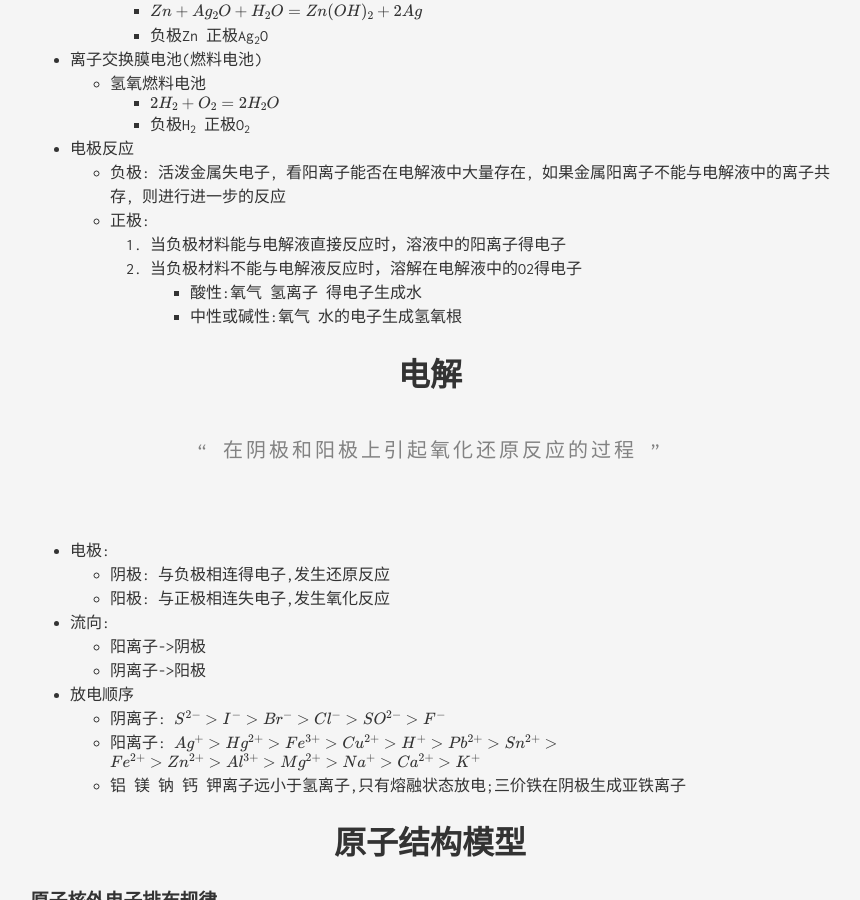
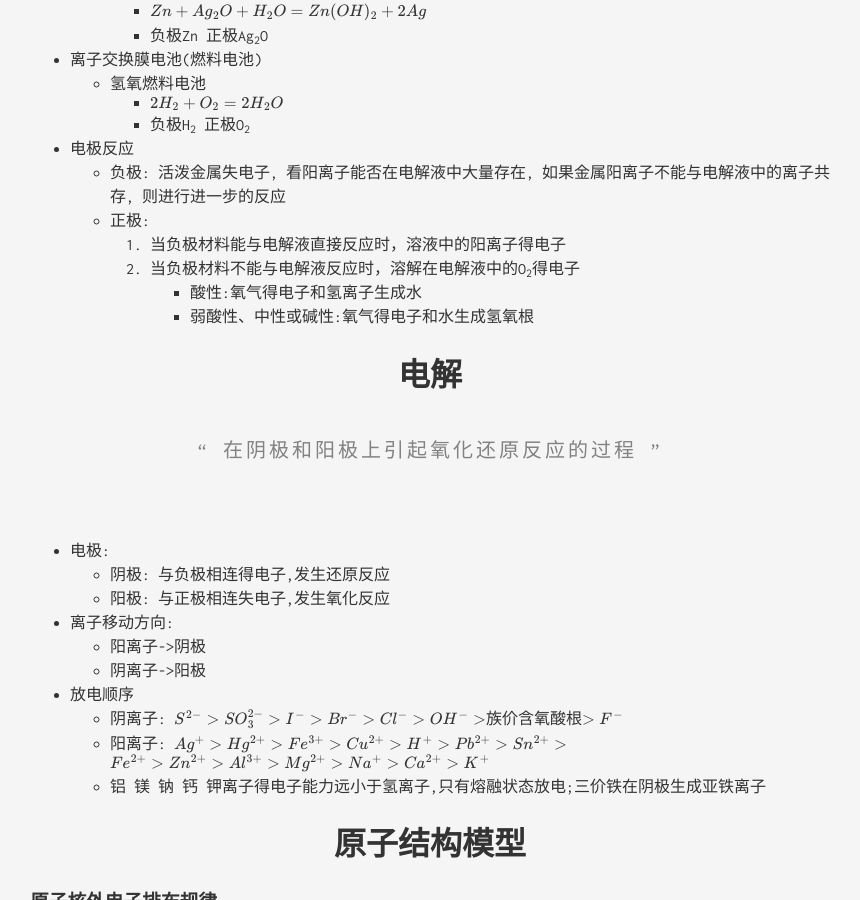
Before and after one commit to TengXuanyu/teng.github.io, a Jekyll site: the page built from _posts/2020-03-21-化学复习.md, in a window 1280 px wide and 900 px high, scrolled down 1037 px. Shown: the whole window, without its empty margins (210-1070 px from the left). Built offline with Jekyll 4.4.1, drawn with Linux system fonts in a browser that asks for light colours; formulas are drawn with MathJax 3; some of the changed text lies outside the part shown.

Commit message:
Update 2020-03-21-化学复习.md

```diff
--- a/_posts/2020-03-21-化学复习.md
+++ b/_posts/2020-03-21-化学复习.md
@@ -14,14 +14,14 @@ categories: school
 - 应用:
   1. 电能输出
   2. 金属防护
-     1. 改变内部分O(钢中加Cr、Ni)
+     1. 改变内部成分(钢中加Cr、Ni)
      2. 覆盖保护层
      3. 电化学保护
         1. 外加电流,保护阴极
         2. 牺牲阳极,保护阴极
   3. 判断活泼性
   4. 加快反应速率
-- 电子流向
+- 离子移动方向
   - 阴离子->负极
   - 阳离子->正极
 
@@ -45,9 +45,9 @@ categories: school
   - 负极: 活泼金属失电子, 看阳离子能否在电解液中大量存在, 如果金属阳离子不能与电解液中的离子共存, 则进行进一步的反应
   - 正极:
     1. 当负极材料能与电解液直接反应时，溶液中的阳离子得电子
-    2. 当负极材料不能与电解液反应时，溶解在电解液中的O2得电子
-      - 酸性:氧气 氢离子 得电子生成水
-      - 中性或碱性:氧气 水的电子生成氢氧根
+    2. 当负极材料不能与电解液反应时，溶解在电解液中的O<sub>2</sub>得电子
+      - 酸性:氧气得电子和氢离子生成水
+      - 弱酸性、中性或碱性:氧气得电子和水生成氢氧根
 
 # <center>电解</center>
 >在阴极和阳极上引起氧化还原反应的过程
@@ -55,14 +55,14 @@ categories: school
 - 电极:
   - 阴极: 与负极相连得电子,发生还原反应
   - 阳极: 与正极相连失电子,发生氧化反应
-- 流向:
+- 离子移动方向:
   - 阳离子->阴极
   - 阴离子->阳极
 - 放电顺序
-  - 阴离子: $S^{2-} > I^- > Br^- > Cl^- > SO^{2-} > F^-$
+  - 阴离子: $S^{2-} > SO_3^{2-} > I^- > Br^- > Cl^- > OH^{-}>$族价含氧酸根$>F^-$
   - 阳离子: $Ag^+ > Hg^{2+} > Fe^{3+} > Cu^{2+} > H^+ > Pb^{2+} > Sn^{2+} >$
   $Fe^{2+} > Zn^{2+} > Al^{3+} > Mg^{2+} > Na^+ > Ca^{2+} > K^+$
-  - 铝 镁 钠 钙 钾离子远小于氢离子,只有熔融状态放电;三价铁在阴极生成亚铁离子
+  - 铝 镁 钠 钙 钾离子得电子能力远小于氢离子,只有熔融状态放电;三价铁在阴极生成亚铁离子
 
 # <center>原子结构模型</center>
 
```
